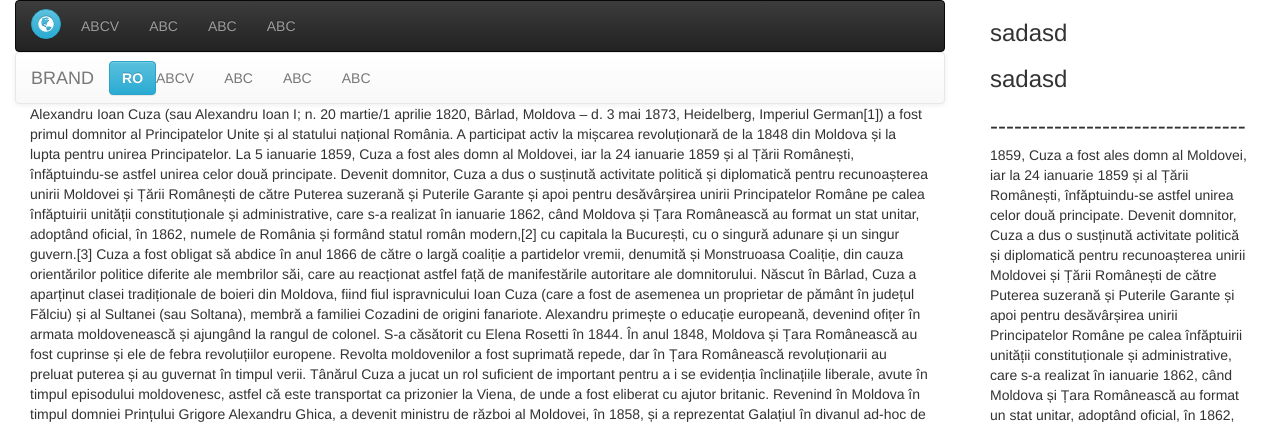
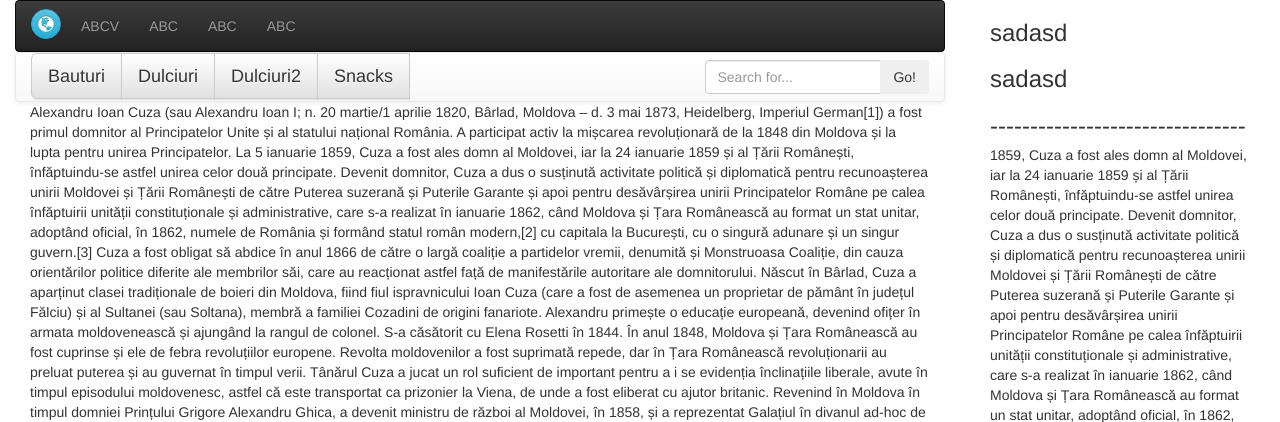
Before and after one commit to Cycov/NTT-Candy-Machine, a PHP site: page / in a window 1280 px wide. Shown: the top 422 px of the page. Run offline with PHP 8.4, Linux system fonts and the light colour scheme; some libraries are stand-ins or nearby versions.

Commit message:
search-bar
buttons and search-bar

```diff
--- a/index.html
+++ b/index.html
@@ -46,27 +46,22 @@
 
 				<!--FILTER-->
 				<nav class="navbar navbar-default">
-					<div class="container">
-						<div class="navbar-header">
-							<button type="button" class="navbar-toggle" data-toggle="collapse"
-							data-target="#navbar-collapse">
-								<span class="icon-bar"></span>
-								<span class="icon-bar"></span>
-								<span class="icon-bar"></span>
-								<span class="icon-bar"></span>
-							</button>
-							<a href="#" class="btn btn-info navbar-btn navbar-right"><b>RO</b></a>
-							<a href="index.html" class="navbar-brand">BRAND</a>
-						</div>
 						<div class="collapse navbar-collapse" id="navbar-collapse">
 							<ul class="nav navbar-nav">
-								<li><a href="#mycars">ABCV</a></li>
-								<li><a href="#gallery">ABC</a></li>
-								<li><a href="#offers">ABC</a></li>
-								<li><a href="#contact">ABC</a></li>
+								<div class="btn-group btn-group-lg" role="group" aria-label="...">
+								  <button type="button" class="btn btn-default">Bauturi</button>
+								  <button type="button" class="btn btn-default">Dulciuri</button>
+								   <button type="button" class="btn btn-default">Dulciuri2</button>
+								  <button type="button" class="btn btn-default">Snacks</button>
+									<div class="input-group col-lg-3">
+									  <input type="text" class="form-control" placeholder="Search for...">
+									  <span class="input-group-btn">
+										<button class="btn btn-search" type="button">Go!</button>
+									  </span>
+									</div><!-- /input-group -->
+								  </div>
 							</ul>
 						</div>
-					</div>
 				</nav>
 
 				<!--PRODUCTS-->
--- a/styles.css
+++ b/styles.css
@@ -36,3 +36,8 @@ body{
 .navbar {
   margin-bottom: 0;
 }
+
+.input-group.col-lg-3 {
+    float: right;
+	margin-top: 7px;
+}
```
